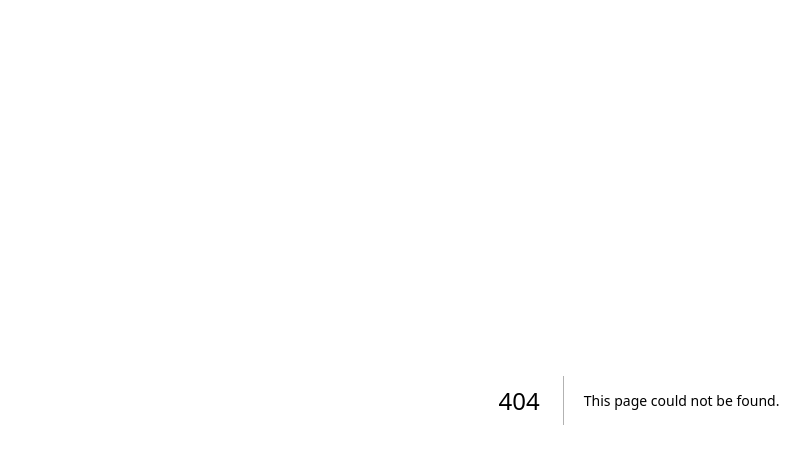
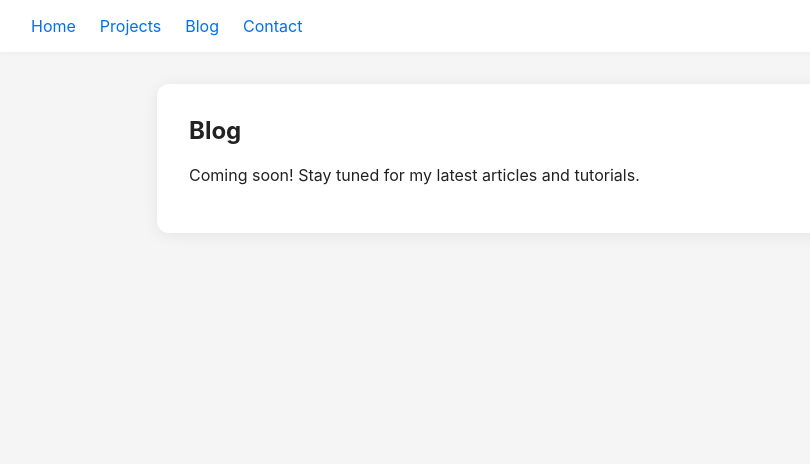
Before and after one commit to anshsahu321/anshsahu321.github.io, a Next.js app: page /blog in a window 1280 px wide. Before the commit this address had no page. Shown: the top 464 px of the page, without its empty margins (1-811 px from the left). Built offline with nearby package versions, Linux system fonts and the light colour scheme.

Commit message:
Create blog.js

```diff
--- /dev/null
+++ b/pages/blog.js
@@ -0,0 +1,20 @@
+import Link from 'next/link';
+
+export default function Blog() {
+  return (
+    <>
+      <nav>
+        <Link href="/">Home</Link>
+        <Link href="/projects">Projects</Link>
+        <Link href="/blog">Blog</Link>
+        <Link href="/contact">Contact</Link>
+      </nav>
+      <div className="container">
+        <h2>Blog</h2>
+        <p>
+          Coming soon! Stay tuned for my latest articles and tutorials.
+        </p>
+      </div>
+    </>
+  );
+}
```
